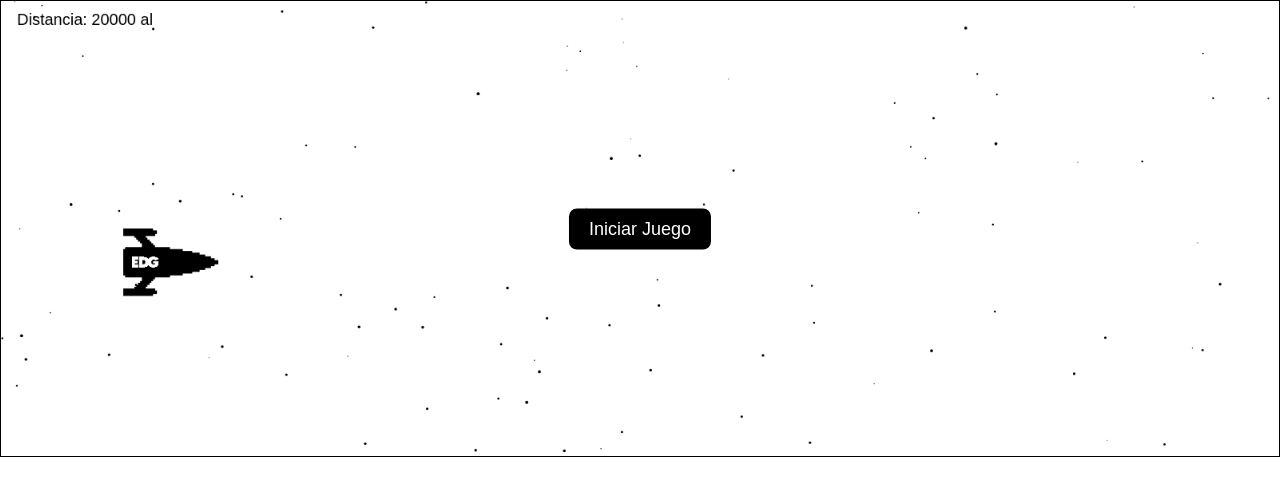
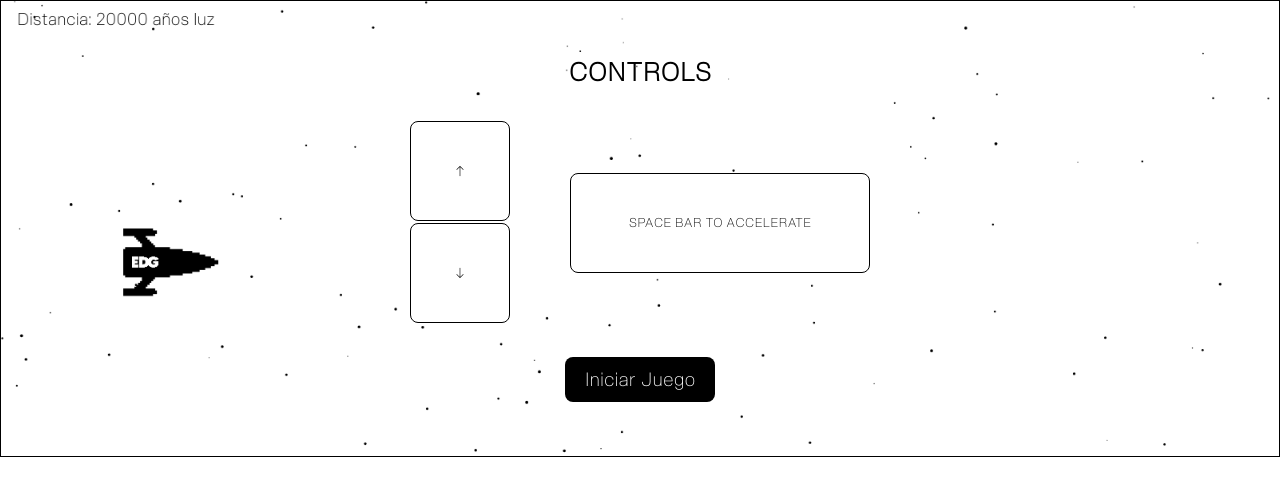
Before and after one commit to condrado/edg-game, a plain HTML site: page index.html in a window 1280 px wide. Drawn offline with Linux system fonts and the light colour scheme.

Commit message:
nueva fuente y controles

```diff
--- a/game.js
+++ b/game.js
@@ -219,9 +219,9 @@ function draw() {
   // drawTriangleBoundingBox();
 
   ctx.fillStyle = "#000";
-  ctx.font = "20px sans-serif";
+  ctx.font = "20px slunssen";
   ctx.textAlign = "left";
-  ctx.fillText("Distancia: " + Math.ceil(distance) + " al", 20, 30);
+  ctx.fillText("Distancia: " + Math.ceil(distance) + " años luz", 20, 30);
 
   if (startTime) {
     const now = endTime || Date.now();
@@ -234,7 +234,7 @@ function draw() {
 
   if (gameOver || gameWon) {
     ctx.fillStyle = "#000";
-    ctx.font = "32px sans-serif";
+    ctx.font = "32px slunssen";
     ctx.textAlign = "center";
     const message = gameOver ? "Has chocado!" : "¡Llegaste a la Luna!";
     ctx.fillText(message, canvas.width / 2, 220);
--- a/index.html
+++ b/index.html
@@ -5,11 +5,20 @@
   <meta charset="UTF-8">
   <title>Nave a la Luna</title>
   <style>
+
+    @font-face {
+      font-family: 'slunssen';
+      src: url('assets/fonts/Slussen-Regular.otf') format('opentype');
+      font-weight: normal;
+      font-style: normal;
+    }
+
     /* Reset CSS básico */
     * {
       margin: 0;
       padding: 0;
       box-sizing: border-box;
+      font-family: "slunssen";
     }
 
     html, body {
@@ -70,7 +79,7 @@
       left: 50%;
       transform: translate(-50%, -50%);
       display: flex;
-      gap: 20px;
+      gap: 0;
     }
 
     .button-overlay button {
@@ -82,13 +91,72 @@
       border-radius: 8px;
       cursor: pointer;
     }
+
+    .controls {
+      display: flex;
+      justify-content: space-between;
+      align-items: center;
+      margin-bottom: 32px;
+    }
+
+    .controls-title {
+      font-size: 24px;
+      font-weight: bold;
+      margin-bottom: 32px;
+    }
+
+    .controls-col-1{
+      width: 100px;
+    }
+
+    .controls-col-2 {
+      width: 360px;
+      display: flex;
+      justify-content: end;
+    }
+
+    .controls-small {
+      width: 100px;
+      height: 100px;
+      border-radius: 8px;
+      border: 1px solid #000000;
+      display: flex;
+      justify-content: center;
+      align-items: center;
+      background-color: #fff;
+      margin-bottom: 2px;;
+    }
+
+    .controls-big {
+      width: 300px;
+      height: 100px;
+      border-radius: 8px;
+      border: 1px solid #000000;
+      display: flex;
+      justify-content: center;
+      align-items: center;
+      font-size: 12px;
+      background-color: #fff;
+    }
   </style>
 </head>
 <body>
 <div class="game-container">
   <canvas id="gameCanvas" width="1600" height="570"></canvas>
   <div class="button-overlay">
-    <button id="startBtn">Iniciar Juego</button>
+    <div id="startBtn" class="btn-init">
+      <p class="controls-title">CONTROLS</p>
+      <div class="controls">
+        <div class="controls-col-1">
+          <span class="controls-small" aria-label="subir">↑</span>
+          <span class="controls-small" aria-label="bajar">↓</span>
+        </div>
+        <div class="controls-col-2">
+          <span class="controls-big" aria-label="acelerar">SPACE BAR TO ACCELERATE</span>
+        </div>
+      </div>
+      <button >Iniciar Juego</button>
+    </div>
     <button id="restartBtn" style="display: none;">Volver a Empezar</button>
   </div>
 </div>
```
Also changed, not shown: assets/fonts/Slussen-Regular.otf (added).
